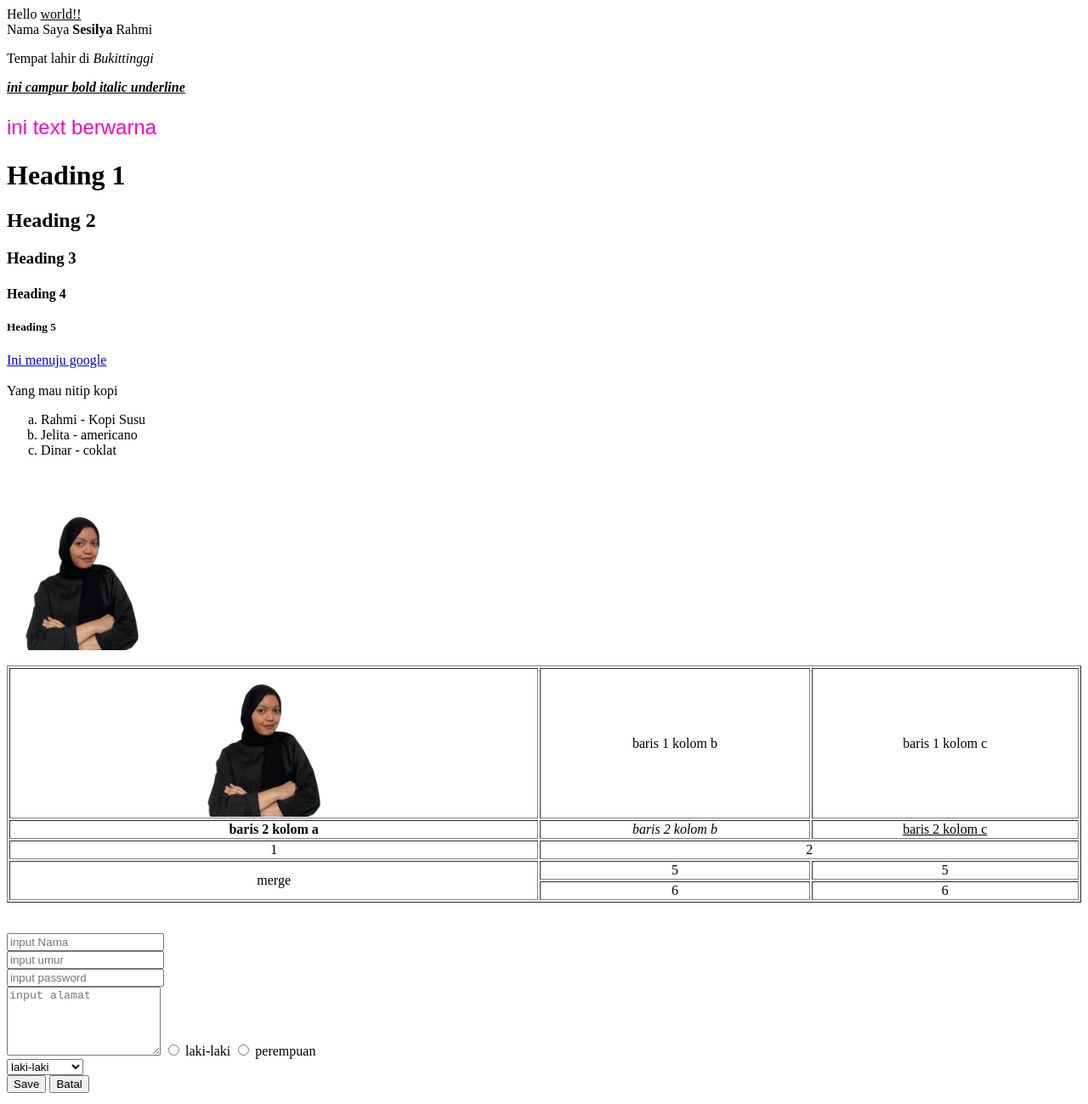
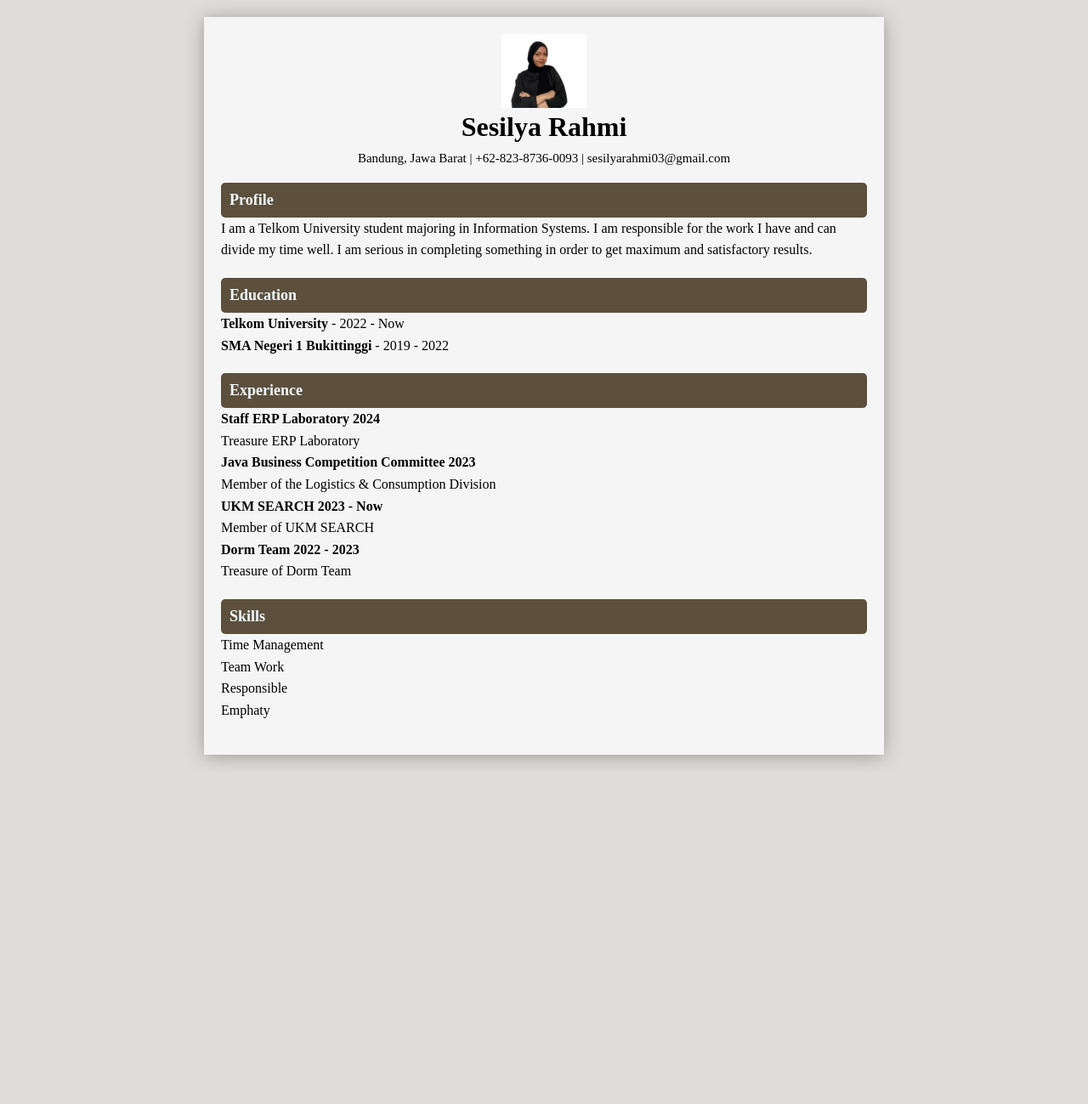
Before and after one commit to sesilyarahmi/sesilyarahmi.github.io, a plain HTML site: page index.html in a window 1280 px wide. Shown: the whole page at 85% size. After the commit the page ends 908 px from the top, so only its background shows below. Drawn offline with Linux system fonts and the light colour scheme.

Commit message:
Add files via upload

```diff
--- a/index.html
+++ b/index.html
@@ -1,86 +1,107 @@
-<html>
-    <head>
-        <title>Web Pertemuan 2</title>
-        </head>
-        <body>
-            <!--ini untuk uppercase-->
-            Hello <u>world!!</u><br>
-            Nama Saya <b>Sesilya </b>Rahmi
-            <p>
-                Tempat lahir di <i>Bukittinggi</i>
-            </p>
-            <p>
-                <b><i><u>ini campur bold italic underline</u></i></b>
-            </p>
-            <p style="color: #ff00bb; font-size: 24; font-family: sans-serif;">
-                ini text berwarna
-            </p>
-            <h1>Heading 1</h1>
-            <h2>Heading 2</h2>
-            <h3>Heading 3</h3>
-            <h4>Heading 4</h4>
-            <h5>Heading 5</h5>
-            <a href="http:google.com">Ini menuju google</a>
+<!DOCTYPE html>
+<html lang="en">
+<head>
+    <meta charset="UTF-8">
+    <meta name="viewport" content="width=device-width, initial-scale=1.0">
+    <title>CV Sesilya Rahmi</title>
+    <link href="https://fonts.googleapis.com/css2?family=Montserrat:wght@400;500&display=swap" rel="stylesheet">
+    <style>
+        * {
+            box-sizing: border-box;
+            margin: 0;
+            padding: 0;
+            font-family: 'Times New Roman', sans-serif;
+        }
+        body {
+            background: #dfddd9;
+            background-size: cover;
+            padding: 20px;
+        }
+        .container {
+            background: #f5f5f5;
+            max-width: 800px;
+            margin: 0 auto;
+            padding: 20px;
+            box-shadow: 0px 2px 20px rgba(0, 0, 0, 0.3);
+        }
+        .header {
+            text-align: center;
+        }
+        .header h1 {
+            margin-bottom: 10px;
+        }
+        .header h3 {
+            font-size: 15px;
+            font-weight: 500;
+        }
+        .section {
+            margin: 20px 0;
+        }
+        .section h2 {
+            background: #5c503d;
+            padding: 10px;
+            color: aliceblue;
+            font-size: 18px;
+            border-radius: 5px;
+        }
+        .section p {
+            line-height: 1.6;
+        }
+        .section ul {
+            list-style-type: none;
+            padding: 0;
+        }
+        .section ul li {
+            line-height: 1.6;
+        }
+    </style>
+</head>
+<body>
 
-            <br><br>
-            Yang mau nitip kopi
-            <ul style = "list-style-type: lower-latin;">
-                <li>Rahmi - Kopi Susu</li>
-                <li>Jelita - americano</li>
-                <li>Dinar - coklat </li>
-            </ul>
+<div class="container">
+    <div class="header">
+        <img src="Rahmi.jpg" width="100px">
+        <h1>Sesilya Rahmi</h1>
+        <h3>Bandung, Jawa Barat | +62-823-8736-0093 | sesilyarahmi03@gmail.com</h3>
+    </div>
 
-            <br>
-            <br>
-            <img src="Rahmi.jpg" width="200px">
+    <div class="section">
+        <h2>Profile</h2>
+        <p>I am a Telkom University student majoring in Information Systems. I am responsible for the work I have and can divide my time well. I am serious in completing something in order to get maximum and satisfactory results.</p>
+    </div>
 
-            <br>
-            <br>
-            <table border="1" width="100%" style="text-align: center;">
-                <tr height="50px">
-                    <td><img src="Rahmi.jpg" width="200px"></td>
-                    <td>baris 1 kolom b</td>
-                    <td>baris 1 kolom c</td>
-                </tr>
-                <tr>
-                    <td><b>baris 2 kolom a</b></td>
-                    <td><i>baris 2 kolom b</i></td>
-                    <td><u>baris 2 kolom c</u></td>
-                </tr>
-                <tr>
-                    <td>1</td>
-                    <td colspan="2">2</td>
-                </tr>
-                <tr>
-                    <td rowspan="2">merge</td>
-                    <td>5</td>
-                    <td>5</td>
-                </tr>
-                <tr>
-                    <td>6</td>
-                    <td>6</td>
-                </tr>
-            </table>
+    <div class="section">
+        <h2>Education</h2>
+        <ul>
+            <li><strong>Telkom University</strong> - 2022 - Now</li>
+            <li><strong>SMA Negeri 1 Bukittinggi</strong> - 2019 - 2022</li>
+        </ul>
+    </div>
 
-            <br>
-            <br>
-            <form>
-                <input type="text" placeholder="input Nama"><br>
-                <input type="number" placeholder="input umur" ><br>
-                <input type="password" placeholder="input password"><br>
-                <textarea placeholder="input alamat" rows="5"></textarea>
-                <input type="radio" id="lakilaki" name="jenis kelamin">
-                <label for="lakilaki">laki-laki</label>
-                <input type="radio" id="perempuan" name="jenis kelamin">
-                <label for="perempuan">perempuan</label><br>
+    <div class="section">
+        <h2>Experience</h2>
+        <ul>
+            <li><strong>Staff ERP Laboratory 2024</strong>
+                <br>Treasure ERP Laboratory</li>
+            <li><strong>Java Business Competition Committee 2023</strong>
+                <br>Member of the Logistics & Consumption Division</li>
+            <li><strong>UKM SEARCH 2023 - Now</strong>
+                <br>Member of UKM SEARCH</li>
+            <li><strong>Dorm Team 2022 - 2023</strong>
+                <br>Treasure of Dorm Team</li>
+        </ul>
+    </div>
 
-                <select>
-                    <option value="lakilaki">laki-laki</option>
-                    <option value="perempuan">perempuan</option>
-                </select><br>
+    <div class="section">
+        <h2>Skills</h2>
+        <ul>
+            <li>Time Management</li>
+            <li>Team Work</li>
+            <li>Responsible</li>
+            <li>Emphaty</li>
+        </ul>
+    </div>
+</div>
 
-                <button type="submit">Save</button>
-                <button type="button" onclick="alert('anda batal');">Batal</button>
-            </form>
-        </body>
+</body>
 </html>
```
